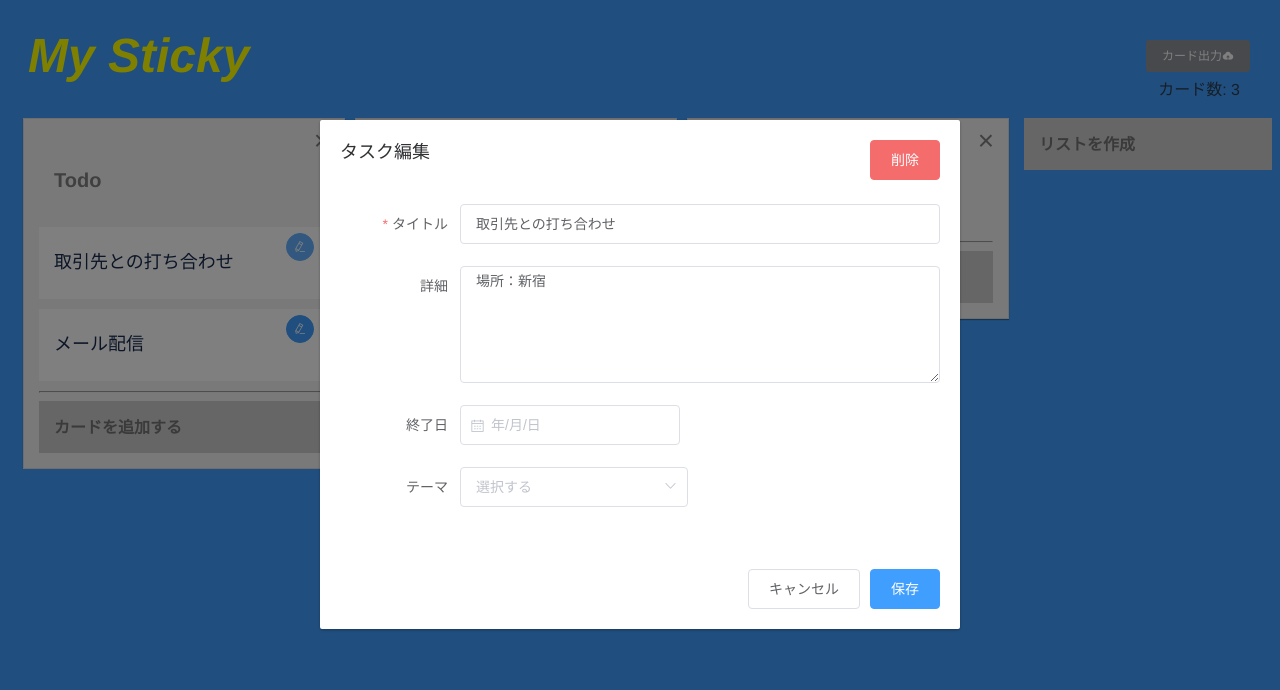
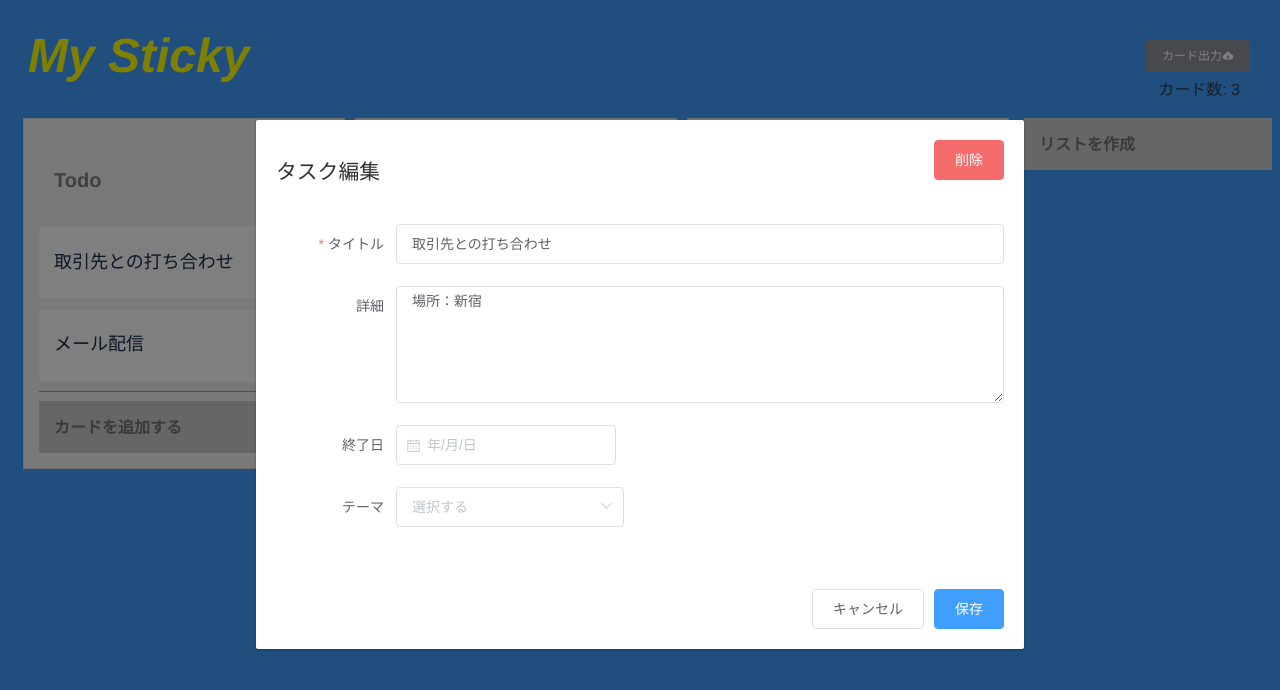
Before and after one commit to yamazaki-yuki-23/trello, a Vue app: page / in a window 1280 px wide. Both pictures are taken after a click on the button 300 px from the left and 247 px from the top of the page. Shown: the top 690 px of the page. Built offline with nearby package versions, Linux system fonts and the light colour scheme.

Commit message:
スタイル変更

```diff
--- a/src/assets/css/styles.css
+++ b/src/assets/css/styles.css
@@ -183,3 +183,12 @@ main {
   color: #172b4d;
   top: 30px;
 }
+
+.el-dialog__title {
+  font-size: 1.3rem !important;
+  font-weight: 400;
+}
+
+.el-dialog__header {
+  padding: 40px 20px 10px !important;
+}
--- a/src/components/Card.vue
+++ b/src/components/Card.vue
@@ -3,7 +3,7 @@
         <el-button type="primary" class="close-button" icon="el-icon-edit" size="mini" circle @click="dialogFormVisible = true"></el-button>
         <div class="body">{{ card.body }}</div>
         <p class="time">{{ changeDateType }}</p>
-        <el-dialog title="タスク編集" :visible.sync="dialogFormVisible" class="modal-title" :show-close="false" :close-on-click-modal="textCheck" :before-close="handleClose">
+        <el-dialog title="タスク編集" :visible.sync="dialogFormVisible" class="modal-title" :show-close="false" :close-on-click-modal="textCheck" :before-close="handleClose" width="60%">
             <el-button type="danger" class="task-delete" @click="removeCardFromList">削除</el-button>
             <el-form :model="card" :rules="rules" ref="card">
                 <el-form-item label="タイトル" :label-width="formLabelWidth" prop="body">
@@ -23,7 +23,8 @@
                             type="date"
                             placeholder="年/月/日"
                             format="yyyy/MM/dd"
-                            :picker-options="pickerOptions">
+                            :picker-options="pickerOptions"
+                            style="max-width: 100%;">
                         </el-date-picker>
                     </div>
                 </el-form-item>
@@ -33,7 +34,8 @@
                             v-for="item in colorOptions"
                             :key="item.value"
                             :label="item.label"
-                            :value="item.value">
+                            :value="item.value"
+                            style="width:100%;">
                         </el-option>
                     </el-select>
                 </el-form-item>
```
